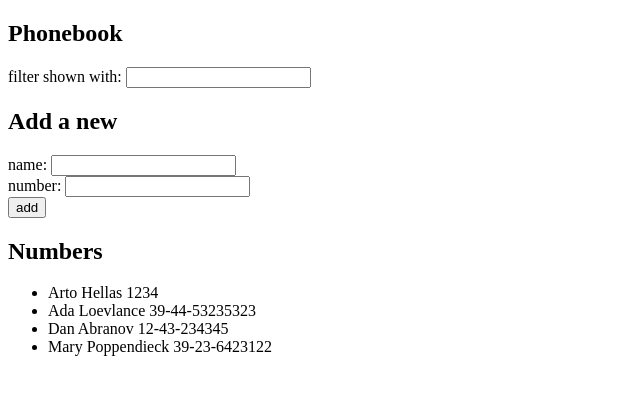
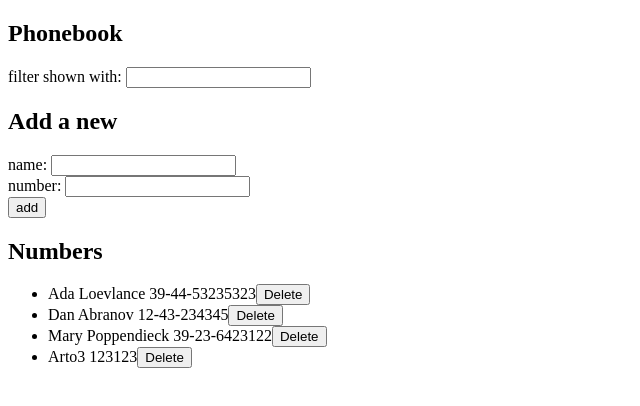
Before and after one commit to mferdinandr/FSopen-exercises, a React (Vite) app in the folder 2.6-2.11 (phonebook)/: page / in a window 1280 px wide. Shown: the top 406 px of the page, without its empty margins (0-640 px from the left). Built offline with nearby package versions, Linux system fonts and the light colour scheme; data requests are answered from the project's data file.

Commit message:
feat - delete

```diff
--- a/2.6-2.11 (phonebook)/db.json
+++ b/2.6-2.11 (phonebook)/db.json
@@ -1,10 +1,5 @@
 {
   "persons": [
-    {
-      "name": "Arto Hellas",
-      "number": "1234",
-      "id": 1
-    },
     {
       "name": "Ada Loevlance",
       "number": "39-44-53235323",
@@ -19,6 +14,11 @@
       "name": "Mary Poppendieck",
       "number": "39-23-6423122",
       "id": 4
+    },
+    {
+      "name": "Arto3",
+      "number": "123123",
+      "id": 5
     }
   ]
 }
--- a/2.6-2.11 (phonebook)/src/App.jsx
+++ b/2.6-2.11 (phonebook)/src/App.jsx
@@ -24,8 +24,8 @@ const App = () => {
     personService
       .createPerson({ name: newName, number: number })
       .then((response) => {
-        setPersons(persons.concat(res));
-        setsuccessMessage(`${newName} successfully added to the phone book`);
+        setPersons(persons.concat(response));
+        setSuccessMessage(`${newName} successfully added to the phone book`);
       });
   };
 
@@ -86,6 +86,16 @@ const App = () => {
     );
   };
 
+  const handleDelete = (name, id) => {
+    if (
+      window.confirm(`Are you sure you want to delete ${name}? (id: ${id})`)
+    ) {
+      personService.deletePerson(id);
+      setPersons(persons.filter((person) => person.id !== id));
+      setSuccessMessage(`${name} successfully deleted`);
+    }
+  };
+
   return (
     <div>
       <h2>Phonebook</h2>
@@ -101,7 +111,11 @@ const App = () => {
       ></PersonForm>
       <h2>Numbers</h2>
       <ul>
-        <Persons personFilter={personFilter} persons={persons}></Persons>
+        <Persons
+          personFilter={personFilter}
+          persons={persons}
+          handleDelete={handleDelete}
+        ></Persons>
       </ul>
     </div>
   );
--- a/2.6-2.11 (phonebook)/src/components/Persons.jsx
+++ b/2.6-2.11 (phonebook)/src/components/Persons.jsx
@@ -1,4 +1,4 @@
-export const Persons = ({ personFilter, persons }) => {
+export const Persons = ({ personFilter, persons, handleDelete }) => {
   return personFilter.length > 0
     ? personFilter.map((person) => {
         return (
@@ -11,6 +11,9 @@ export const Persons = ({ personFilter, persons }) => {
         return (
           <li key={person.id}>
             {person.name} {person.number}
+            <button onClick={() => handleDelete(person.name, person.id)}>
+              Delete
+            </button>
           </li>
         );
       });
```
